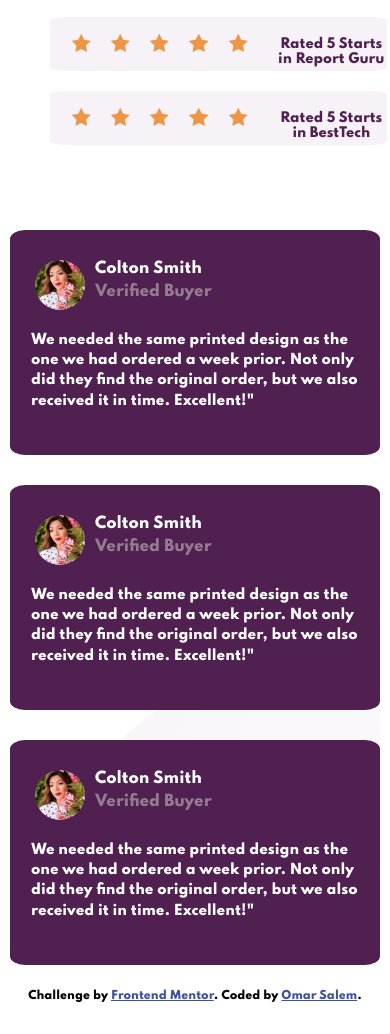
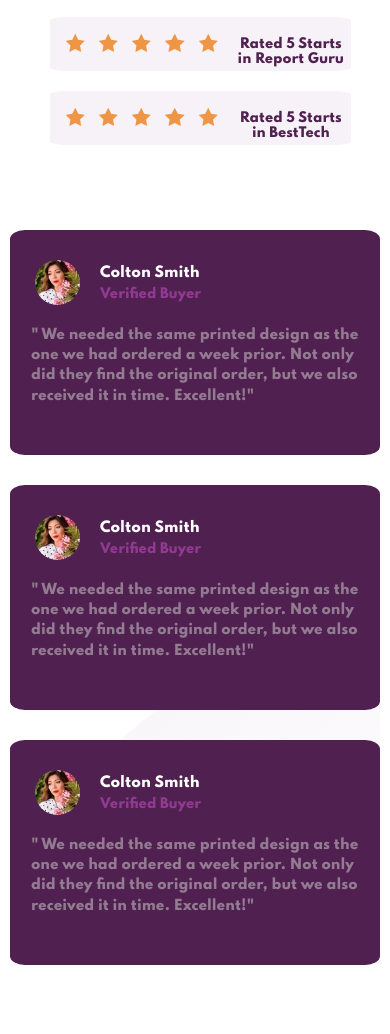
Before and after one commit to OmaRoiid/frontend_mentor, a plain HTML site: page chall-one/index.html in a window 390 px wide. Shown: the part 378-1412 px from the top of the page. Before the commit the page ends 1381 px from the top, so only its background shows below. Drawn offline with Linux system fonts and the light colour scheme.

Commit message:
view updated

```diff
--- a/chall-one/index.html
+++ b/chall-one/index.html
@@ -20,68 +20,69 @@
       </div>
       <div class="rate">
         <div class="rate-continer one">
-          <img src="/img/icon-star.svg">
-          <img src="/img/icon-star.svg">
-          <img src="/img/icon-star.svg">
-          <img src="/img/icon-star.svg">
-          <img src="/img/icon-star.svg">
+          <img src="/img/icon-star.svg" alt="star">
+          <img src="/img/icon-star.svg" alt="star" >
+          <img src="/img/icon-star.svg" alt="star">
+          <img src="/img/icon-star.svg" alt="star">
+          <img src="/img/icon-star.svg" alt="star">
+
           <label>Rated 5 Starts in Reviews</label>
         </div>
         <div class="rate-continer tow">
-          <img src="/img/icon-star.svg">
-          <img src="/img/icon-star.svg">
-          <img src="/img/icon-star.svg">
-          <img src="/img/icon-star.svg">
-          <img src="/img/icon-star.svg">
+          <img src="/img/icon-star.svg" alt="star">
+          <img src="/img/icon-star.svg" alt="star" >
+          <img src="/img/icon-star.svg" alt="star">
+          <img src="/img/icon-star.svg" alt="star">
+          <img src="/img/icon-star.svg" alt="star">
           <label>Rated 5 Starts in Report Guru</label>
         </div>
         <div class="rate-continer three">
-          <img src="/img/icon-star.svg">
-          <img src="/img/icon-star.svg">
-          <img src="/img/icon-star.svg">
-          <img src="/img/icon-star.svg">
-          <img src="/img/icon-star.svg">
+          <img src="/img/icon-star.svg" alt="star">
+          <img src="/img/icon-star.svg" alt="star" >
+          <img src="/img/icon-star.svg" alt="star">
+          <img src="/img/icon-star.svg" alt="star">
+          <img src="/img/icon-star.svg" alt="star">
           <label>Rated 5 Starts in BestTech</label>
         </div>
       </div>
     </div>
     <div class="bottom">
       <div class="comment">
-        <div class="one_reveiew">
-        <img class="rounded-img" src="img/image-anne.jpg">
+        <div class="reveiew">
+        <img class="rounded-img" src="img/image-anne.jpg" alt="reviewer-img">
         <div class="name">
           <label>Colton Smith</label>
           <label>Verified Buyer </label>
         </div>
         </div>
         <p class="p">
-          We needed the same printed design as the one we had ordered a week prior.
+          " We needed the same printed design as the one we had ordered a week prior.
           Not only did they find the original order, but we also received it in time.
           Excellent!"</p>
       </div>
-      <div class="comment two">
-        <div class="one_reveiew">
-        <img class="rounded-img" src="img/image-anne.jpg">
+      <div class="comment second">
+        <div class="reveiew">
+        <img class="rounded-img" src="img/image-anne.jpg" alt="reviewerer-img" >
         <div class="name">
           <label>Colton Smith</label>
           <label>Verified Buyer </label>
         </div>
         </div>
         <p class="p">
-          We needed the same printed design as the one we had ordered a week prior.
+          " We needed the same printed design as the one we had ordered a week prior.
           Not only did they find the original order, but we also received it in time.
           Excellent!"</p>
       </div>
       <div class="comment third">
-        <div class="one_reveiew">
-        <img class="rounded-img" src="img/image-anne.jpg">
+        <div class="reveiew">
+        <img class="rounded-img" src="img/image-anne.jpg" alt="reviewer-img">
         <div class="name">
           <label>Colton Smith</label>
           <label>Verified Buyer </label>
         </div>
         </div>
         <p class="p">
-          We needed the same printed design as the one we had ordered a week prior.
+          " We needed the same printed design as the one we had ordered a week prior.
           Not only did they find the original order, but we also received it in time.
           Excellent!"</p>
       </div>
--- a/chall-one/scss/comopnts/_elementeffect.scss
+++ b/chall-one/scss/comopnts/_elementeffect.scss
@@ -1,6 +1,6 @@
 .rounded-img{
-    width: 50px;
-    height: 50px;
+    width: 45px;
+    height: 45px;
     border-radius: 50%;
 }
 .comment{
--- a/chall-one/scss/comopnts/_praghs.scss
+++ b/chall-one/scss/comopnts/_praghs.scss
@@ -4,7 +4,7 @@ font-size: 40px;
 font-weight: 700;
 }
 .p{
-    color:white;
+    color:$DarkGrayish;
 }
 .child-p{
     color:$DarkGrayish;
--- a/chall-one/scss/layout/_grid.scss
+++ b/chall-one/scss/layout/_grid.scss
@@ -6,7 +6,6 @@ $grid-xl: 1200;
 .row{
     display: flex;
     flex-wrap: nowrap;
-    width: 100%;
 }
 @mixin createCol($nameOfScreen,$screenWidth) {
     @media screen and (min-width:$screenWidth*1px) {
--- a/chall-one/style.css
+++ b/chall-one/style.css
@@ -6,6 +6,7 @@ body{
     background-image: url("img/bg-pattern-top-desktop.svg");
     background-repeat: no-repeat;
     font-family: 'Spartan', sans-serif;
+    justify-content: center;
 }
 
 .info{
@@ -62,7 +63,7 @@ flex-grow: 1;
     background-image: url("img/bg-pattern-bottom-desktop.svg");
     background-repeat: no-repeat;
 }
-.one_reveiew{
+.reveiew{
     display: flex;
     flex-direction: row;
     margin:30px 0 0 25px ;
@@ -70,15 +71,17 @@ flex-grow: 1;
 .name{
     display: flex;
     flex-direction: column;
+    margin-left: 10px;
+    margin-top: 5px;
 }
 .name >:first-child{
     color: white;
-    font-size: 15px;
+    font-size: 14px;
     margin-left: 10px;
 }
 .name >:last-child{
-    color:hsl(303, 10%, 53%);
-    font-size: 15px;
+    color:hsl(300, 43%, 40%);
+    font-size: 13px;
     margin-top: 5px;
     margin-left: 10px;
     font-weight: 400;
@@ -93,7 +96,7 @@ flex-grow: 1;
     line-height: 1.5;
 }
 
-.two{
+.second{
     margin-left: 30px;
     margin-top: 20px;
 }
@@ -104,8 +107,9 @@ flex-grow: 1;
 }
 
 .attribution {
-    font-size: 11px;
+    font-size: 18px;
     text-align: center;
+    margin-top: 50px;
   }
   .attribution a {
     color: hsl(228, 45%, 44%);
@@ -135,6 +139,12 @@ text-align: center;
 .top .rate .one,.top .rate .tow ,.top .rate .three{
     margin: 20px 0px 0px 20px;
 }
+.rate img {
+    margin-left: 14px;
+}
+.rate label {
+    margin-left: 15px;
+}
 
 .bottom{
     flex-direction: column;
```
Also changed, not shown: chall-one/scss/main.css, 1 other file.
